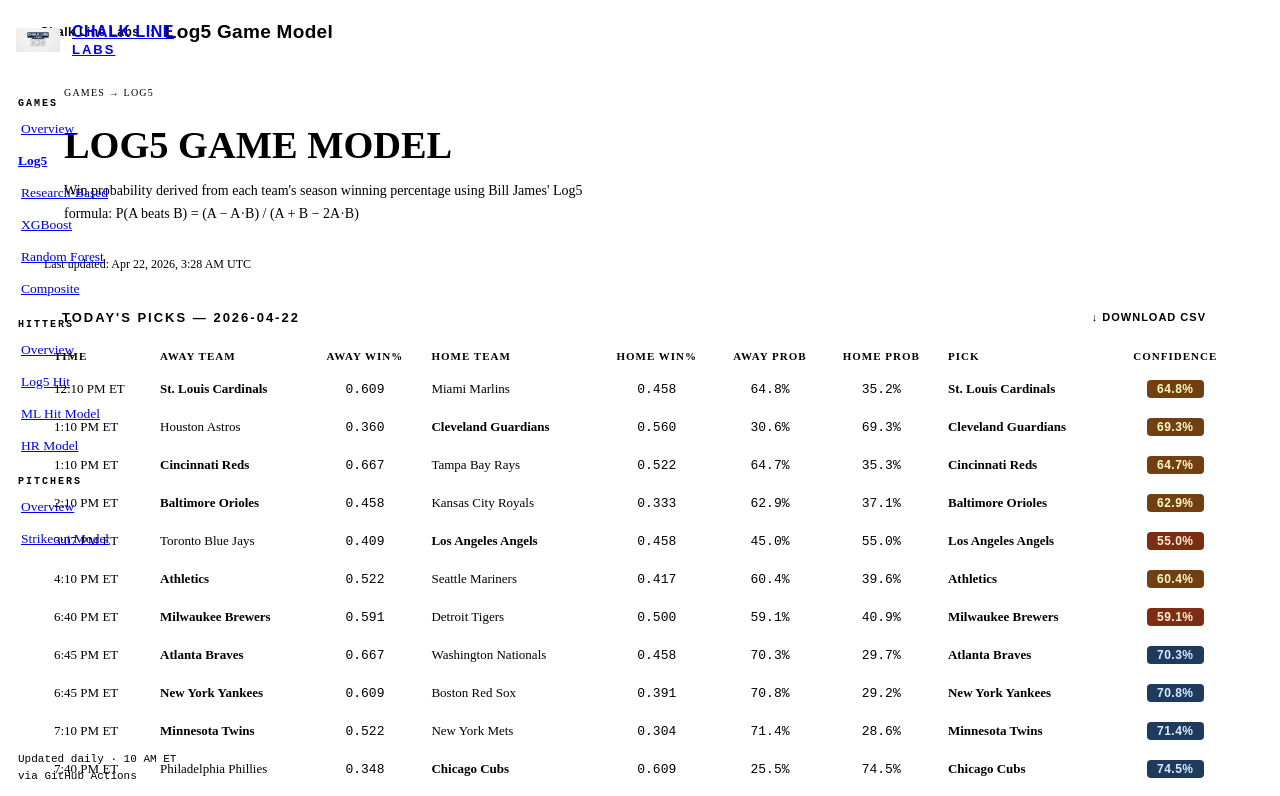
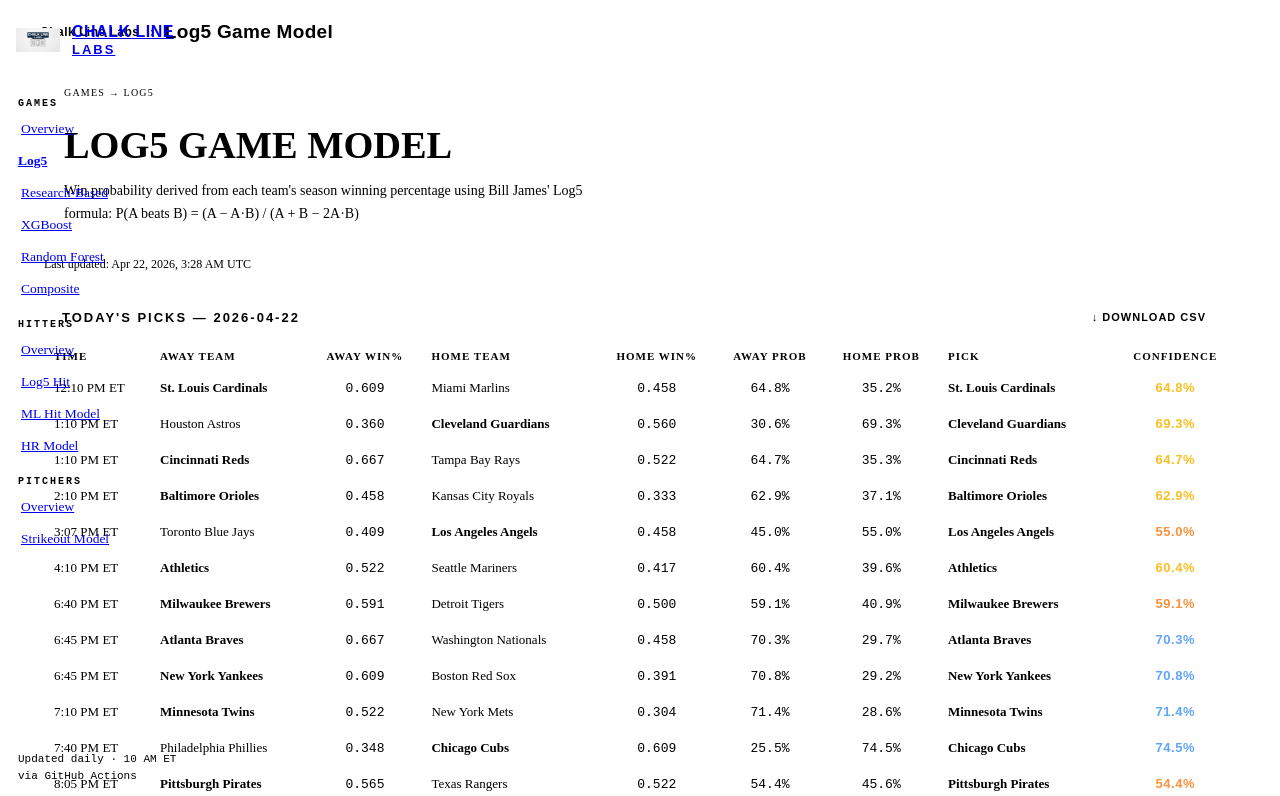
Before and after one commit to statsheetgeeks/baseball-predictions, a Next.js app: page /games/log5 in a window 1280 px wide. Shown: the top 796 px of the page. Built offline with nearby package versions, Linux system fonts and the light colour scheme.

Commit message:
fix: remove boxes around confidence picks

```diff
--- a/pages/games/log5.js
+++ b/pages/games/log5.js
@@ -50,24 +50,20 @@
 function ConfBadge({ confidence }) {
   if (confidence == null) return null
   const pct = confidence * 100
-  let bg, color
-  if      (pct >= 80) { bg = '#166534'; color = '#dcfce7' }  // dark green / light green text
-  else if (pct >= 70) { bg = '#1e3a5f'; color = '#dbeafe' }  // dark blue / light blue text
-  else if (pct >= 60) { bg = '#713f12'; color = '#fef9c3' }  // dark amber / light yellow text
-  else                { bg = '#7c2d12'; color = '#ffedd5' }  // dark red / light orange text
+  let color
+  if      (pct >= 80) { color = '#4ade80' }  // bright green
+  else if (pct >= 70) { color = '#60a5fa' }  // bright blue
+  else if (pct >= 60) { color = '#fbbf24' }  // bright amber
+  else                { color = '#fb923c' }  // bright orange
 
   return (
     <span style={{
-      background:    bg,
       color,
-      borderRadius:  4,
-      padding:       '2px 10px',
-      fontSize:      12,
+      fontSize:      13,
       fontWeight:    700,
       fontFamily:    "'Barlow Condensed', sans-serif",
       letterSpacing: 0.5,
       whiteSpace:    'nowrap',
-      display:       'inline-block',
     }}>
       {pct.toFixed(1)}%
     </span>
```
